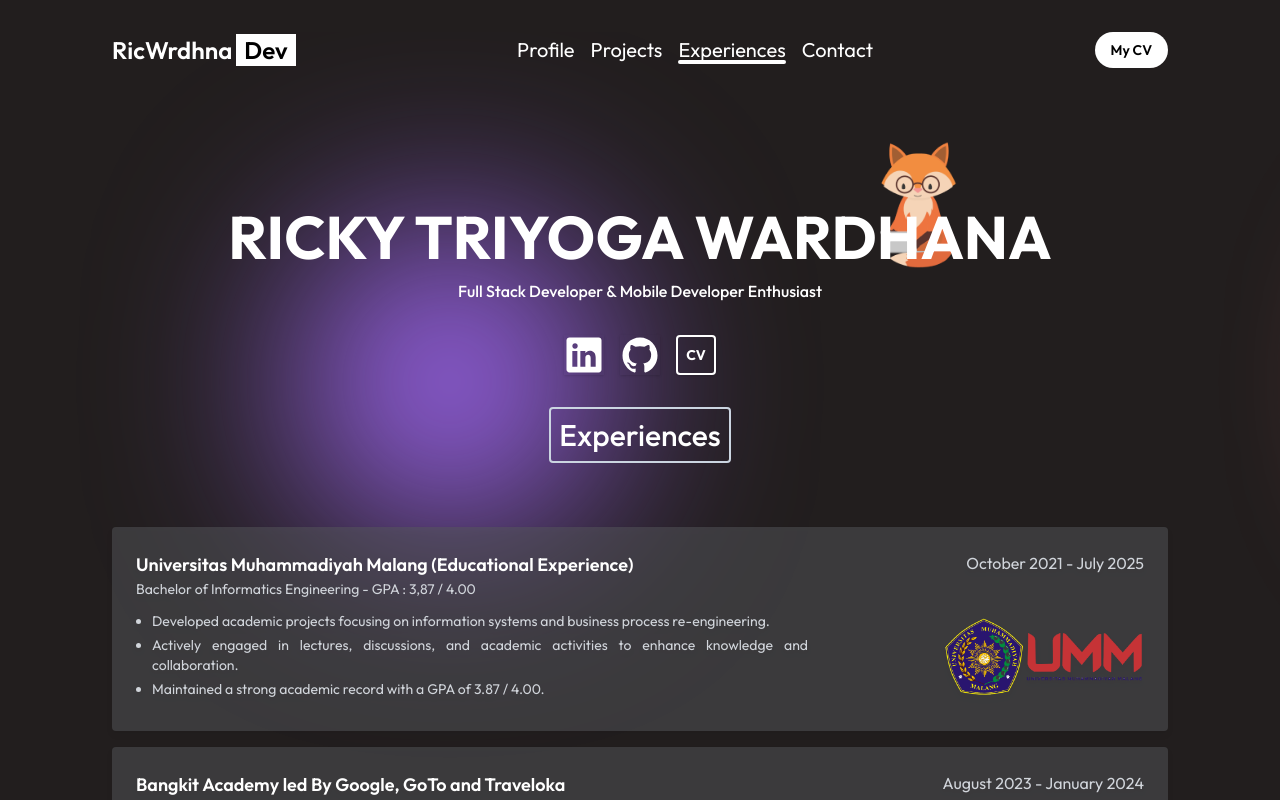
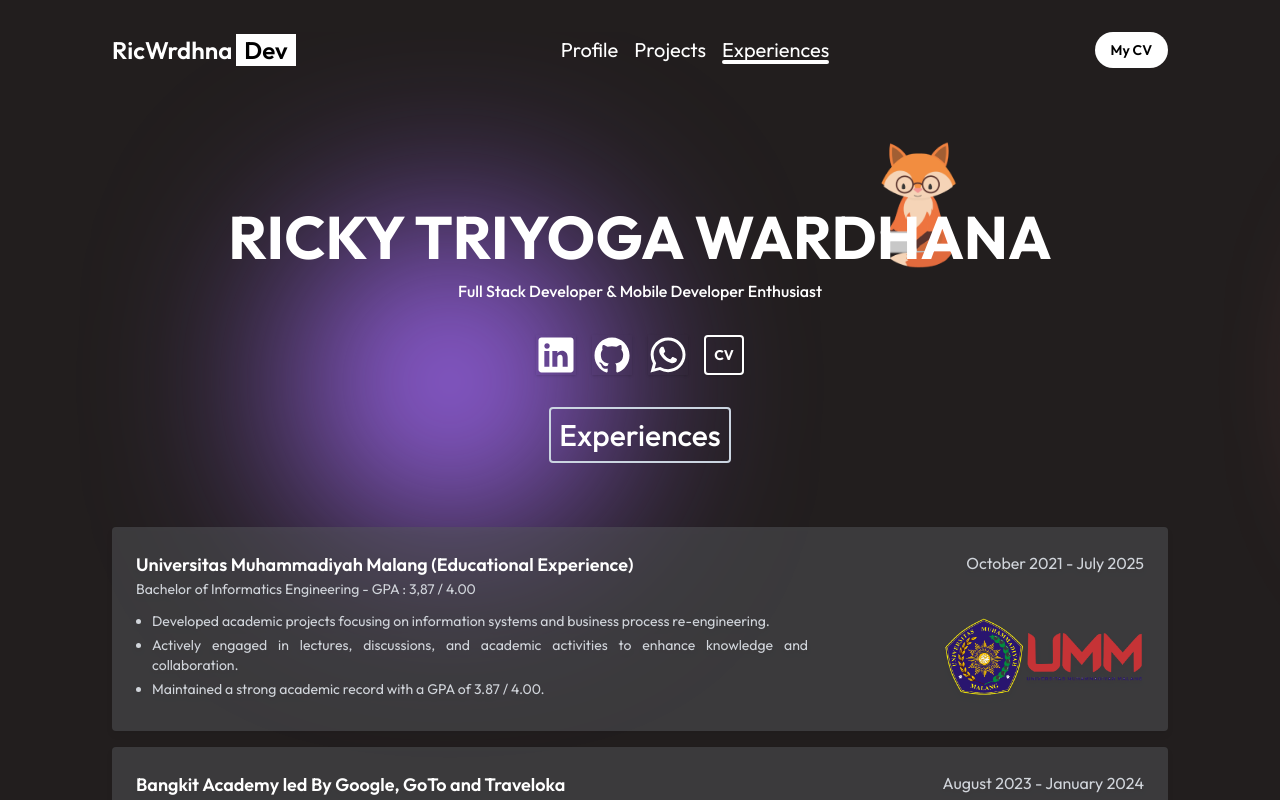
Before and after one commit to rickyeeez/ricwrdhna, a Next.js app: page /experiences in a window 1280 px wide. Shown: the top 800 px of the page. Built offline with nearby package versions, Linux system fonts and the light colour scheme; what tailwindcss-animated would draw is missing.

Commit message:
remove contacts

```diff
--- a/src/app/component/navbar.tsx
+++ b/src/app/component/navbar.tsx
@@ -53,14 +53,14 @@ const Navbar = () => {
             >
               <li>Experiences</li>
             </a>
-            <a
+            {/* <a
               href="/contact-me"
               className={`${
                 pathname == "/contact-me" ? "after:h-1 after:w-full " : ""
               } ext-3xl relative after:bg-white after:rounded after:absolute after:h-1 after:w-0 after:bottom-0 after:left-0 hover:after:w-full after:transition-all after:duration-300 cursor-pointer`}
             >
               <li>Contact</li>
-            </a>
+            </a> */}
           </ul>
         </div>
         <div className="lg:flex hidden justify-center items-center">
--- a/src/app/experiences/page.tsx
+++ b/src/app/experiences/page.tsx
@@ -4,7 +4,12 @@ import useSWR from "swr";
 import Image from "next/image";
 import Navbar from "../component/navbar";
 import BlurBg from "../component/blurbg";
-import { IoLogoLinkedin, IoArrowDown, IoLogoGithub } from "react-icons/io5";
+import {
+  IoLogoLinkedin,
+  IoArrowDown,
+  IoLogoWhatsapp,
+  IoLogoGithub,
+} from "react-icons/io5";
 import { useRef } from "react";
 import ExperienceCard from "./component/experience_card";
 interface Quote {
@@ -29,7 +34,9 @@ export default function Home() {
           <a href="https://github.com/rickyeeez" target="_blank">
             <IoLogoGithub className="w-[40px] shadow cursor-pointer hover:text-slate-400 h-[40px]"></IoLogoGithub>
           </a>
-
+          <a href="https://wa.me/6282131029815" target="_blank">
+            <IoLogoWhatsapp className="w-[40px] shadow cursor-pointer hover:text-slate-400 h-[40px]"></IoLogoWhatsapp>
+          </a>
           <a
             href="/cv"
             target="_blank"
--- a/src/app/page.tsx
+++ b/src/app/page.tsx
@@ -4,7 +4,12 @@ import useSWR from "swr";
 import Image from "next/image";
 import Navbar from "./component/navbar";
 import BlurBg from "./component/blurbg";
-import { IoLogoLinkedin, IoArrowDown, IoLogoGithub } from "react-icons/io5";
+import {
+  IoLogoLinkedin,
+  IoArrowDown,
+  IoLogoGithub,
+  IoLogoWhatsapp,
+} from "react-icons/io5";
 import { UnderLine, UnderLineLg } from "./component/hr";
 import { useRef } from "react";
 import TechCard from "./component/tech_card";
@@ -58,6 +63,9 @@ export default function Home() {
             </a>
             <a href="https://github.com/rickyeeez" target="_blank">
               <IoLogoGithub className="w-[40px] shadow cursor-pointer hover:text-slate-400 h-[40px]"></IoLogoGithub>
+            </a>
+            <a href="https://wa.me/6282131029815" target="_blank">
+              <IoLogoWhatsapp className="w-[40px] shadow cursor-pointer hover:text-slate-400 h-[40px]"></IoLogoWhatsapp>
             </a>
 
             <a
--- a/src/app/projects/page.tsx
+++ b/src/app/projects/page.tsx
@@ -4,7 +4,12 @@ import useSWR from "swr";
 import Image from "next/image";
 import Navbar from "../component/navbar";
 import BlurBg from "../component/blurbg";
-import { IoLogoLinkedin, IoArrowDown, IoLogoGithub } from "react-icons/io5";
+import {
+  IoLogoLinkedin,
+  IoLogoWhatsapp,
+  IoArrowDown,
+  IoLogoGithub,
+} from "react-icons/io5";
 import { useRef } from "react";
 import ProjectCard from "./component/projectcard";
 import TechCard from "./component/techcard";
@@ -33,7 +38,9 @@ export default function Home() {
             <a href="https://github.com/rickyeeez" target="_blank">
               <IoLogoGithub className="w-[40px] shadow cursor-pointer hover:text-slate-400 h-[40px]"></IoLogoGithub>
             </a>
-
+            <a href="https://wa.me/6282131029815" target="_blank">
+              <IoLogoWhatsapp className="w-[40px] shadow cursor-pointer hover:text-slate-400 h-[40px]"></IoLogoWhatsapp>
+            </a>
             <a
               href="/cv"
               target="_blank"
```
